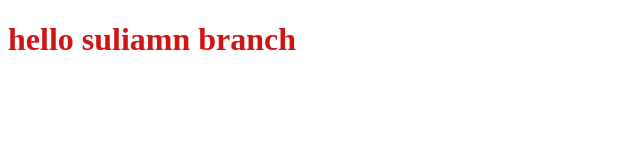
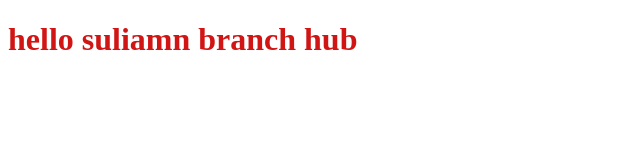
Before and after one commit to sulaimantawfik/my_project, a plain HTML site: page index.html in a window 1280 px wide. Shown: the whole page, without its empty margins (0-640 px from the left). Drawn offline with Linux system fonts and the light colour scheme.

Commit message:
edit html

```diff
--- a/index.html
+++ b/index.html
@@ -8,7 +8,7 @@
     <title>Document</title>
 </head>
 <body>
-    <h1>hello suliamn branch</h1>
+    <h1>hello suliamn branch hub</h1>
 
     <script src="app.js">
 
```
